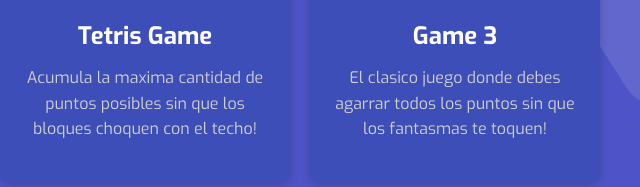
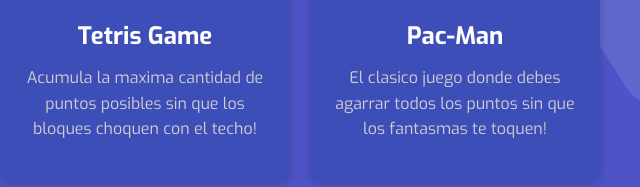
Before and after one commit to PeyranoDev/Sitio-Web-Vanilla, a plain HTML site: page games.html in a window 1280 px wide. Shown: the part 407-594 px from the top of the page, 495-1135 px from the left. Drawn offline with Linux system fonts and the light colour scheme.

Commit message:
Mistake change

```diff
--- a/games.html
+++ b/games.html
@@ -41,7 +41,7 @@
             </div>
             <div class="game-card">
                 <img src="https://cdn.juegosarea.com/pa/cm/pacman-d.jpg" alt="Juego 3">
-                <h3>Game 3</h3>
+                <h3>Pac-Man</h3>
                 <p>El clasico juego donde debes agarrar todos los puntos sin que los fantasmas te toquen!</p>
                 <a href="#" class="custom-button secondary">Jugar ahora</a>
             </div>
```
